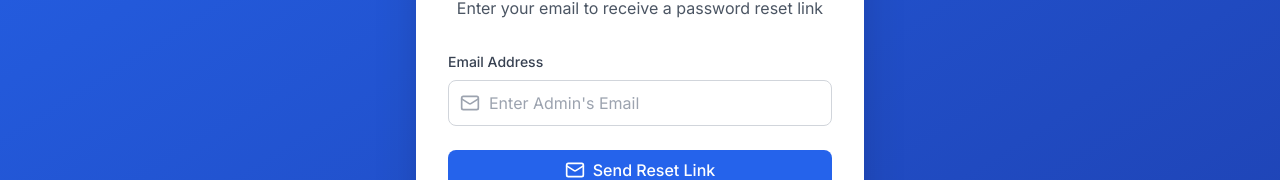
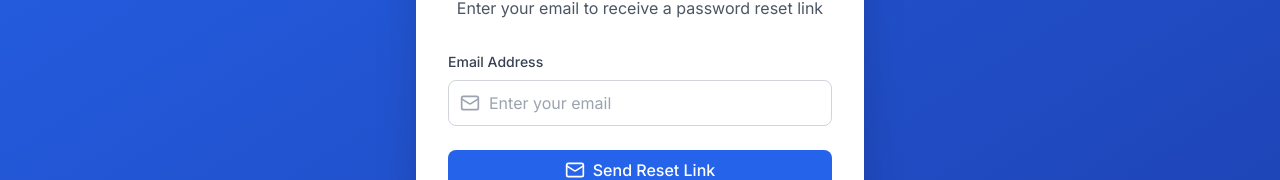
Before and after one commit to Muzzammil777/Garuda-Electricals-Hardwares, a React (Vite) app in the folder frontend/: page /admin/forgot-password in a window 1280 px wide. Shown: the part 370-550 px from the top of the page. Built offline with nearby package versions, Linux system fonts and the light colour scheme; no server answers.

Commit message:
security changes

```diff
--- a/frontend/src/pages/admin/ForgotPassword.jsx
+++ b/frontend/src/pages/admin/ForgotPassword.jsx
@@ -81,7 +81,7 @@ const ForgotPassword = () => {
                     onChange={(e) => setEmail(e.target.value)}
                     required
                     className="input pl-10"
-                    placeholder="Enter Admin's Email"
+                    placeholder="Enter your email"
                     autoComplete="email"
                   />
                 </div>
```
